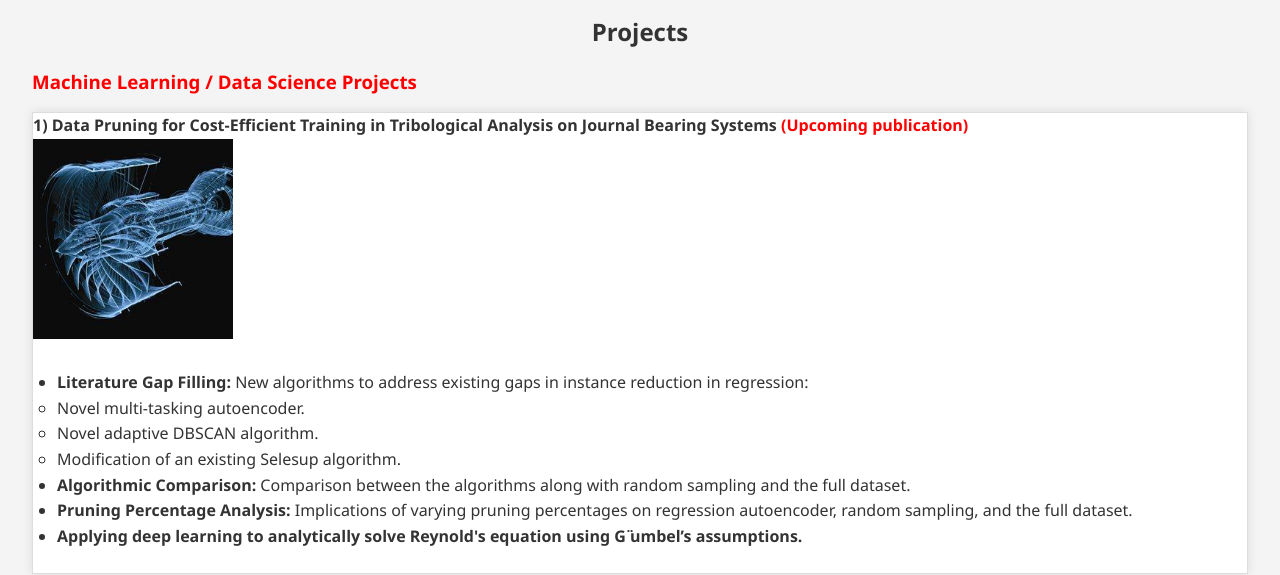
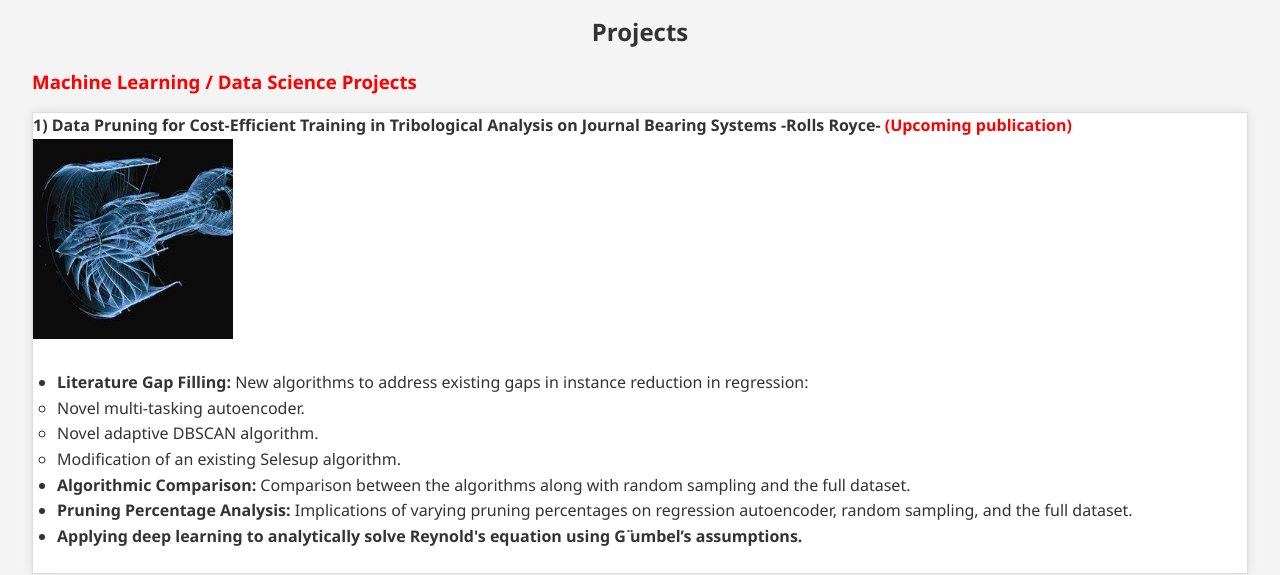
Before and after one commit to Karim977/My_Digital_Playground, a plain HTML site: page index.html in a window 1280 px wide. Shown: the part 240-815 px from the top of the page. Drawn offline with Linux system fonts and the light colour scheme.

Commit message:
Update index.html

```diff
--- a/index.html
+++ b/index.html
@@ -32,7 +32,7 @@
 
       <div class="card-container">
     <div class="card">
-                    <h4>1) Data Pruning for Cost-Efficient Training in Tribological Analysis on Journal Bearing Systems <span style="color:red">(Upcoming publication)</span></h4>
+                    <h4>1) Data Pruning for Cost-Efficient Training in Tribological Analysis on Journal Bearing Systems -Rolls Royce- <span style="color:red">(Upcoming publication)</span></h4>
 
         <img src="Images/journal_bearing.jfif" alt="Project Image" style="width: 200px; height: 200px; object-fit: cover;">
         <div class="card-content">
```
